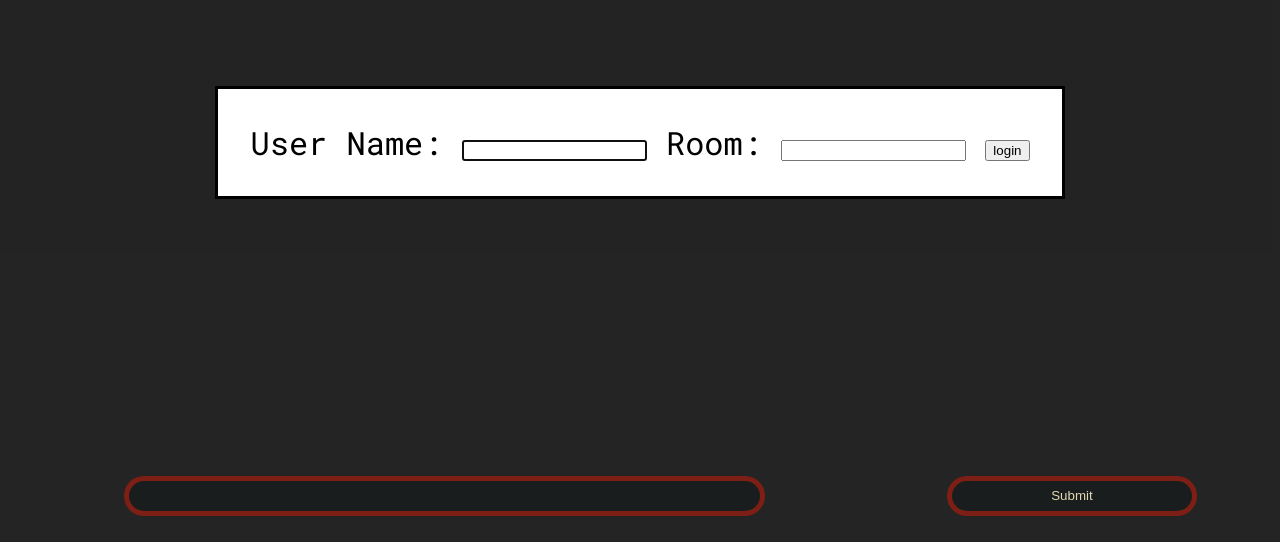
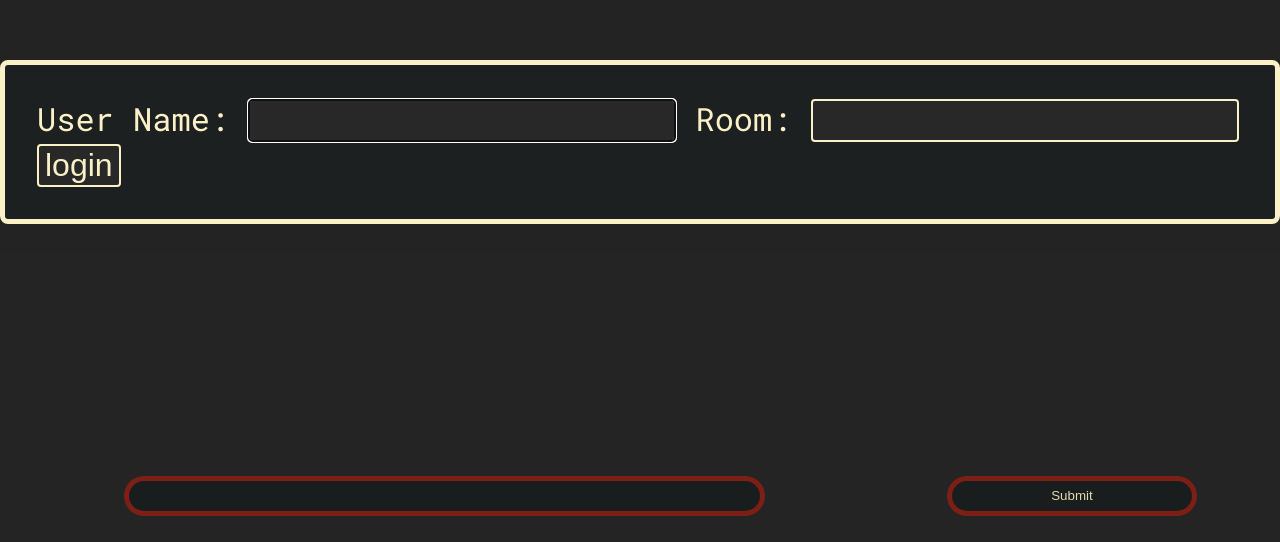
Before and after one commit to TheBaum123/chat-app-ws, a website: page public/index.html in a window 1280 px wide. Shown: the part 258-800 px from the top of the page. Drawn offline with Linux system fonts and the light colour scheme.

Commit message:
style login screen

```diff
--- a/public/style.css
+++ b/public/style.css
@@ -12,6 +12,22 @@
     font-family: 'Roboto Mono', monospace;
 
     scroll-behavior: smooth;
+}
+
+dialog {
+    background-color: var(--bg_h);
+    color: var(--fg);
+    border: var(--fg) 5px solid;
+    border-radius: 1vh;
+}
+
+dialog input {
+    background-color: var(--bg);
+    color: var(--fg);
+    font-size: 1rem;
+    text-align: center;
+    border: var(--fg) 2px solid;
+    border-radius: 0.5vh;
 }
 
 body {
```
